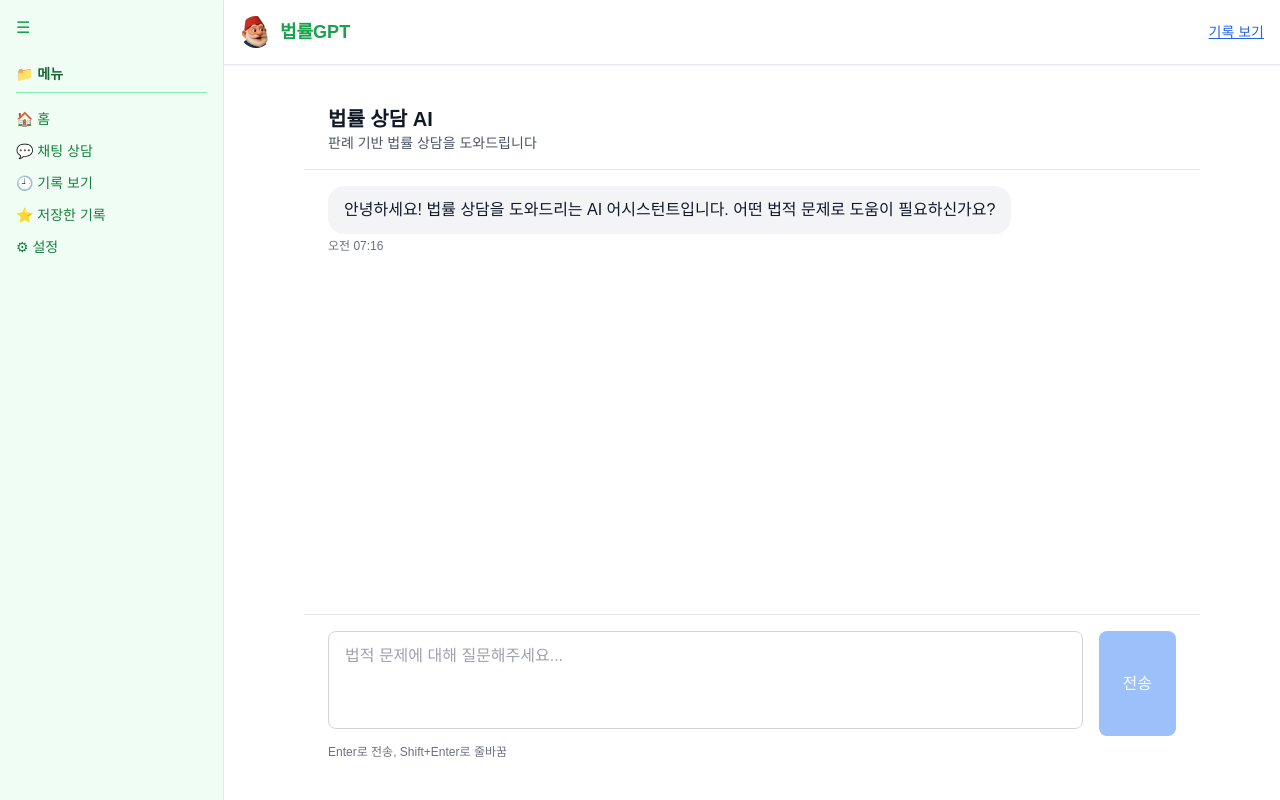
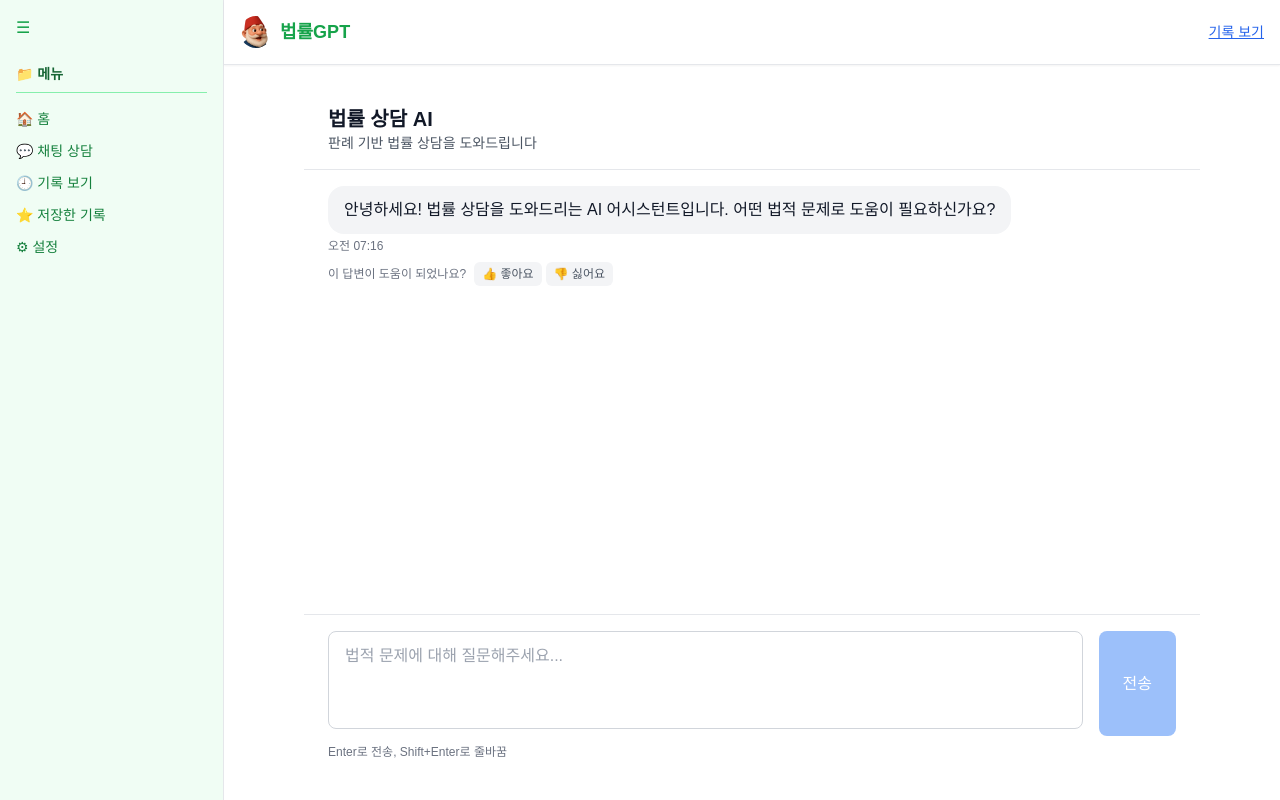
Before and after one commit to khuda-nlp-team-b/legal-advice-genai, a React (Vite) app: page /chat in a window 1280 px wide. Built offline with nearby package versions, Linux system fonts and the light colour scheme.

Commit message:
feat: 관련 상세 판례 정보 조회 및 답변 별 피드백 기능 추가

```diff
--- a/src/components/ChatMessage.tsx
+++ b/src/components/ChatMessage.tsx
@@ -1,10 +1,12 @@
-import React from "react";
+import React, { useState } from "react";
 
 interface ChatMessageProps {
   message: string;
   isUser: boolean;
   timestamp: Date;
   isLoading?: boolean;
+  onFeedback?: (isPositive: boolean) => void;
+  onCaseClick?: (caseNumber: string) => void;
 }
 
 const ChatMessage: React.FC<ChatMessageProps> = ({
@@ -12,7 +14,16 @@ const ChatMessage: React.FC<ChatMessageProps> = ({
   isUser,
   timestamp,
   isLoading = false,
+  onFeedback,
+  onCaseClick,
 }) => {
+  const [feedbackGiven, setFeedbackGiven] = useState<boolean | null>(null);
+
+  const handleFeedback = (isPositive: boolean) => {
+    if (feedbackGiven !== null) return; // 이미 피드백을 준 경우
+    setFeedbackGiven(isPositive);
+    onFeedback?.(isPositive);
+  };
   return (
     <div className={`flex ${isUser ? "justify-end" : "justify-start"} mb-4`}>
       <div className={`max-w-3xl ${isUser ? "order-2" : "order-1"}`}>
@@ -37,7 +48,23 @@ const ChatMessage: React.FC<ChatMessageProps> = ({
               <span className="text-sm">답변을 생성하고 있습니다...</span>
             </div>
           ) : (
-            <div className="whitespace-pre-wrap">{message}</div>
+            <div className="whitespace-pre-wrap">
+              {message.split(/(\[판례번호:\d+\])/).map((part, index) => {
+                const match = part.match(/\[판례번호:(\d+)\]/);
+                if (match) {
+                  return (
+                    <button
+                      key={index}
+                      onClick={() => onCaseClick?.(match[1])}
+                      className="inline-block px-2 py-1 mx-1 bg-blue-100 text-blue-700 rounded-md hover:bg-blue-200 transition-colors text-sm font-medium"
+                    >
+                      {part}
+                    </button>
+                  );
+                }
+                return part;
+              })}
+            </div>
           )}
         </div>
         <div
@@ -50,6 +77,43 @@ const ChatMessage: React.FC<ChatMessageProps> = ({
             minute: "2-digit",
           })}
         </div>
+
+        {/* 피드백 버튼 (AI 답변에만 표시) */}
+        {!isUser && !isLoading && onFeedback && (
+          <div className="flex items-center space-x-2 mt-2">
+            <span className="text-xs text-gray-500">
+              이 답변이 도움이 되었나요?
+            </span>
+            <div className="flex space-x-1">
+              <button
+                onClick={() => handleFeedback(true)}
+                disabled={feedbackGiven !== null}
+                className={`px-2 py-1 text-xs rounded-md transition-colors ${
+                  feedbackGiven === true
+                    ? "bg-green-500 text-white"
+                    : feedbackGiven === false
+                    ? "bg-gray-200 text-gray-400"
+                    : "bg-gray-100 hover:bg-green-100 text-gray-600 hover:text-green-600"
+                }`}
+              >
+                👍 좋아요
+              </button>
+              <button
+                onClick={() => handleFeedback(false)}
+                disabled={feedbackGiven !== null}
+                className={`px-2 py-1 text-xs rounded-md transition-colors ${
+                  feedbackGiven === false
+                    ? "bg-red-500 text-white"
+                    : feedbackGiven === true
+                    ? "bg-gray-200 text-gray-400"
+                    : "bg-gray-100 hover:bg-red-100 text-gray-600 hover:text-red-600"
+                }`}
+              >
+                👎 싫어요
+              </button>
+            </div>
+          </div>
+        )}
       </div>
     </div>
   );
--- a/src/pages/ChatPage.tsx
+++ b/src/pages/ChatPage.tsx
@@ -8,6 +8,7 @@ interface Message {
   isUser: boolean;
   timestamp: Date;
   isLoading?: boolean;
+  feedback?: boolean | null;
 }
 
 const ChatPage: React.FC = () => {
@@ -98,6 +99,90 @@ const ChatPage: React.FC = () => {
     // eslint-disable-next-line
   }, [initialQuestion]);
 
+  const handleFeedback = (messageId: string, isPositive: boolean) => {
+    setMessages((prev) =>
+      prev.map((msg) =>
+        msg.id === messageId ? { ...msg, feedback: isPositive } : msg
+      )
+    );
+
+    // 피드백을 서버에 전송 (선택사항)
+    console.log(
+      `피드백: ${isPositive ? "좋아요" : "싫어요"} - 메시지 ID: ${messageId}`
+    );
+
+    // TODO: 실제 서버에 피드백 전송 로직 추가
+    // fetch("/api/feedback", {
+    //   method: "POST",
+    //   headers: { "Content-Type": "application/json" },
+    //   body: JSON.stringify({ messageId, feedback: isPositive }),
+    // });
+  };
+
+  const handleCaseClick = async (caseNumber: string) => {
+    // 로딩 메시지 추가
+    setMessages((prev) => [
+      ...prev,
+      {
+        id: `loading-case-${caseNumber}`,
+        text: "판례 정보를 조회 중입니다...",
+        isUser: false,
+        timestamp: new Date(),
+        isLoading: true,
+      },
+    ]);
+
+    try {
+      const response = await fetch("http://localhost:8000/api/case", {
+        method: "POST",
+        headers: { "Content-Type": "application/json" },
+        body: JSON.stringify({ caseNumber }),
+      });
+
+      if (response.ok) {
+        const data = await response.json();
+        setMessages((prev) =>
+          prev
+            .filter((msg) => !msg.isLoading)
+            .concat([
+              {
+                id: Date.now().toString(),
+                text: `📋 판례번호: ${caseNumber}\n\n${data.caseInfo}`,
+                isUser: false,
+                timestamp: new Date(),
+              },
+            ])
+        );
+      } else {
+        setMessages((prev) =>
+          prev
+            .filter((msg) => !msg.isLoading)
+            .concat([
+              {
+                id: Date.now().toString(),
+                text: `⚠️ 판례번호 ${caseNumber}의 정보를 찾을 수 없습니다.`,
+                isUser: false,
+                timestamp: new Date(),
+              },
+            ])
+        );
+      }
+    } catch (err) {
+      setMessages((prev) =>
+        prev
+          .filter((msg) => !msg.isLoading)
+          .concat([
+            {
+              id: Date.now().toString(),
+              text: "⚠️ 판례 정보 조회 중 오류가 발생했습니다.",
+              isUser: false,
+              timestamp: new Date(),
+            },
+          ])
+      );
+    }
+  };
+
   const handleSendMessage = async () => {
     if (!inputText.trim()) return;
     const userMessage = {
@@ -180,6 +265,12 @@ const ChatPage: React.FC = () => {
             isUser={message.isUser}
             timestamp={message.timestamp}
             isLoading={message.isLoading}
+            onFeedback={
+              !message.isUser
+                ? (isPositive) => handleFeedback(message.id, isPositive)
+                : undefined
+            }
+            onCaseClick={!message.isUser ? handleCaseClick : undefined}
           />
         ))}
         <div ref={messagesEndRef} />
```
Also changed, not shown: 2 other files (tests, documents, lock files or other folders).
